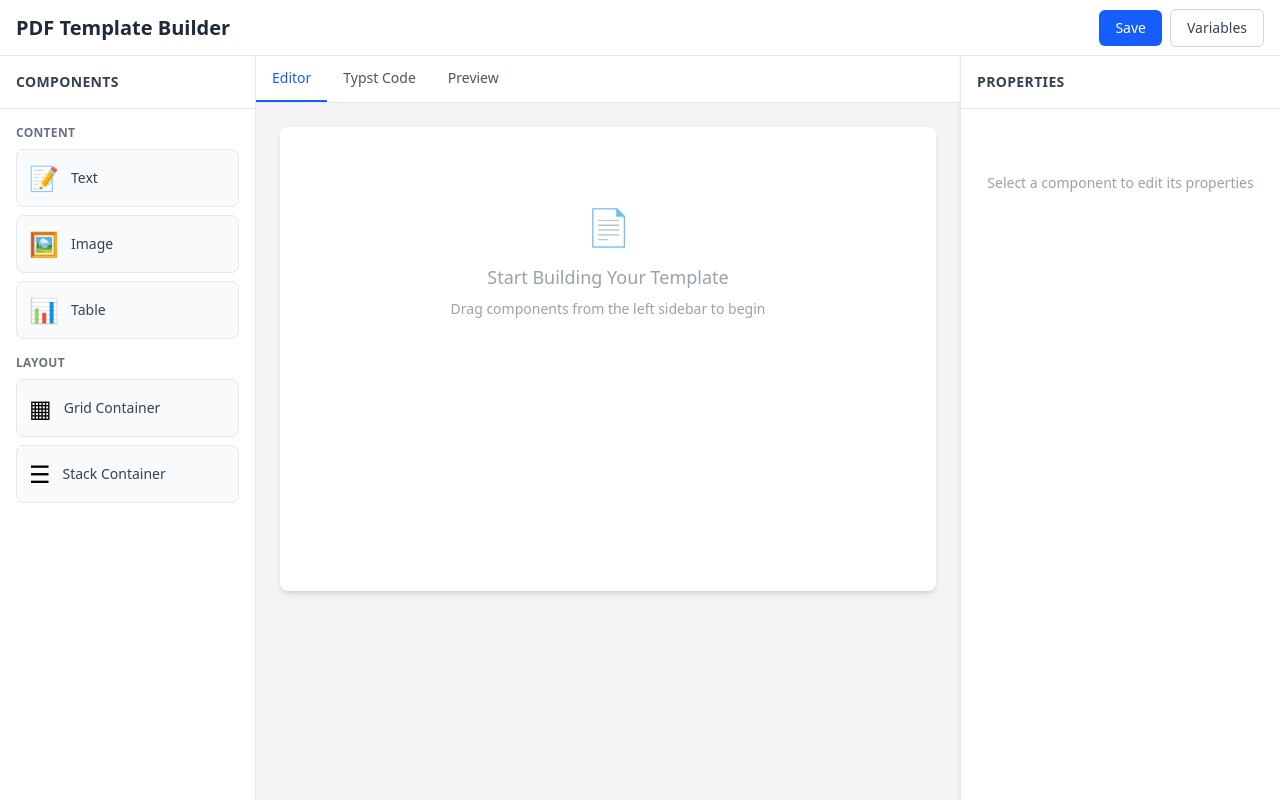
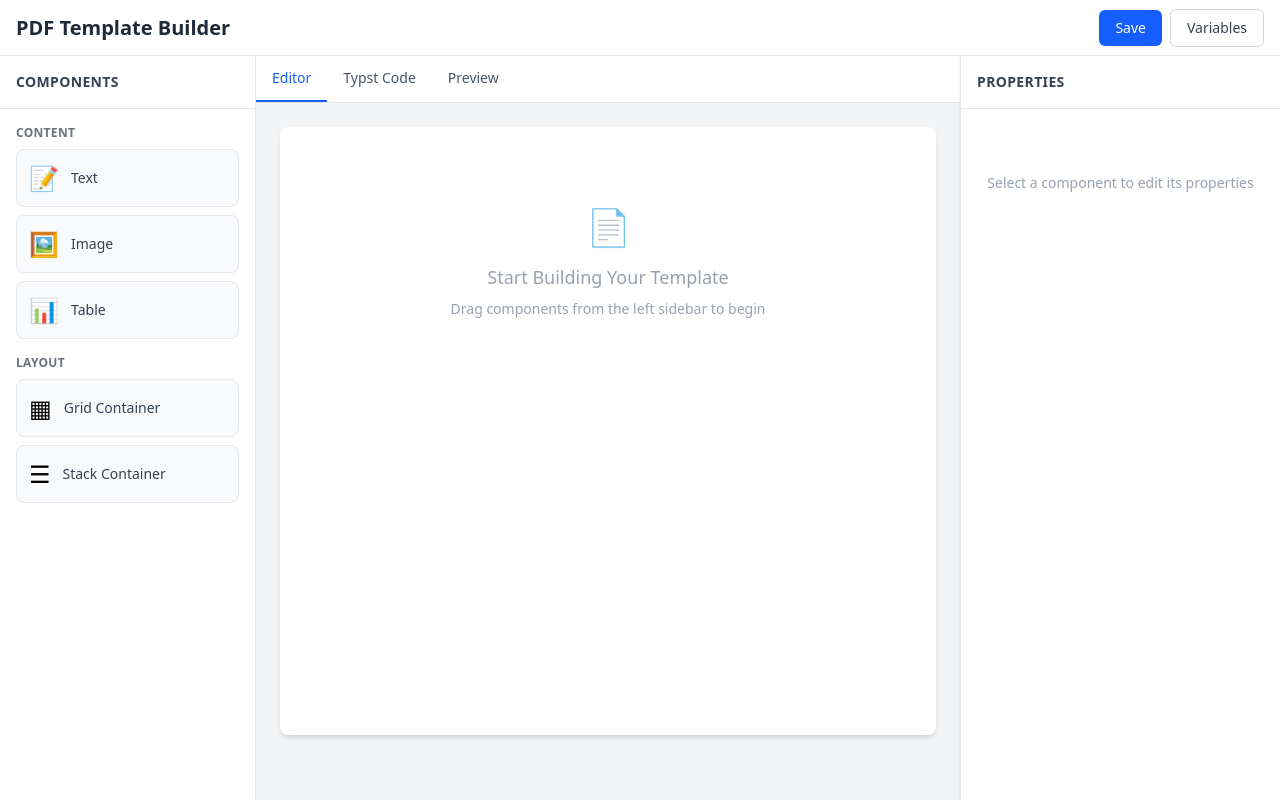
Before and after one commit to nathanaelcunningham/typst-pdftemplater, a React app in the folder frontend/: page / in a window 1280 px wide. Built offline with nearby package versions, Linux system fonts and the light colour scheme; the HTML template or start-up script is replaced by a standard one.

Commit message:
fix generateTypst function typing
make the editor layout full height

```diff
--- a/frontend/src/components/canvas/GridContainer.tsx
+++ b/frontend/src/components/canvas/GridContainer.tsx
@@ -30,7 +30,7 @@ export function GridContainer() {
     // If no components, show a single drop zone for the first row
     if (topLevelComponents.length === 0) {
         return (
-      <div className="min-h-[400px]">
+            <div className="h-full">
                 <div className="text-center py-12 text-gray-400">
                     <div className="text-4xl mb-4">📄</div>
                     <p className="text-lg font-medium mb-2">Start Building Your Template</p>
--- a/frontend/src/components/layout/Canvas.tsx
+++ b/frontend/src/components/layout/Canvas.tsx
@@ -3,7 +3,7 @@ import { GridContainer } from '../canvas/GridContainer';
 export function Canvas() {
     return (
         <div className="w-full max-w-3xl mx-auto">
-            <div className="bg-white rounded-lg shadow-md min-h-[calc(100vh-21rem)] p-8">
+            <div className="bg-white rounded-lg shadow-md p-8 min-h-[calc(100vh-12rem)]">
                 <GridContainer />
             </div>
         </div>
--- a/frontend/src/components/layout/CodePreview.tsx
+++ b/frontend/src/components/layout/CodePreview.tsx
@@ -15,7 +15,7 @@ export function CodePreview() {
 
     // Generate Typst code (memoized for performance)
     const typstCode = useMemo(() => {
-    return generateTypst({ components, variables, grid, selectedComponentId: null, isDragging: false });
+        return generateTypst({ components, grid });
     }, [components, variables, grid]);
 
     const handleCopy = () => {
@@ -35,8 +35,7 @@ export function CodePreview() {
             <div className="flex items-center border-b border-gray-200 bg-white">
                 <button
                     onClick={() => setActiveTab('code')}
-          className={`px-4 py-3 text-sm font-medium transition-colors border-b-2 ${
-            activeTab === 'code'
+                    className={`px-4 py-3 text-sm font-medium transition-colors border-b-2 ${activeTab === 'code'
                             ? 'text-blue-600 border-blue-600'
                             : 'text-gray-600 border-transparent hover:text-gray-900'
                         }`}
@@ -45,8 +44,7 @@ export function CodePreview() {
                 </button>
                 <button
                     onClick={() => setActiveTab('preview')}
-          className={`px-4 py-3 text-sm font-medium transition-colors border-b-2 ${
-            activeTab === 'preview'
+                    className={`px-4 py-3 text-sm font-medium transition-colors border-b-2 ${activeTab === 'preview'
                             ? 'text-blue-600 border-blue-600'
                             : 'text-gray-600 border-transparent hover:text-gray-900'
                         }`}
--- a/frontend/src/components/layout/EditorLayout.tsx
+++ b/frontend/src/components/layout/EditorLayout.tsx
@@ -36,7 +36,7 @@ export function EditorLayout() {
 
     // Generate Typst code (memoized for performance)
     const typstCode = useMemo(() => {
-        return generateTypst({ components, variables, grid, selectedComponentId: null, isDragging: false });
+        return generateTypst({ components, grid });
     }, [components, variables, grid]);
 
     const handleCopy = () => {
--- a/frontend/src/components/preview/PreviewPanel.tsx
+++ b/frontend/src/components/preview/PreviewPanel.tsx
@@ -20,13 +20,7 @@ export function PreviewPanel() {
             setPreviewError(null);
 
             // Generate Typst code
-            const typstCode = generateTypst({
-                components,
-                variables,
-                grid,
-                selectedComponentId: null,
-                isDragging: false,
-            });
+            const typstCode = generateTypst({ components, grid });
 
             // Compile to PDF
             const pdfUrl = await compileToPDF(typstCode, preview.variableValues, variables);
@@ -42,7 +36,7 @@ export function PreviewPanel() {
     return (
         <div className="flex flex-col h-full bg-gray-900">
             {/* Preview Controls */}
-            <div className="flex-shrink-0 bg-white border-b border-gray-200 p-4">
+            <div className="shrink-0 bg-white border-b border-gray-200 p-4">
                 <button
                     onClick={handleCompile}
                     disabled={preview.isLoading}
--- a/frontend/src/generators/typstGenerator.ts
+++ b/frontend/src/generators/typstGenerator.ts
@@ -1,8 +1,8 @@
-import type { TemplateState } from '../types/template';
+import type { ComponentInstance, GridConfig } from '../types/template';
 import { hasAbsolutePosition } from '../types/template';
 import { componentGenerators } from './componentGenerators';
 
-export function generateTypst(state: TemplateState): string {
+export function generateTypst(state: { components: ComponentInstance[]; grid: GridConfig }): string {
     if (state.components.length === 0) {
         return '// No components added yet\n// Drag components from the palette to start building your template';
     }
```
Lines whose indentation alone changed are shown as unchanged.
